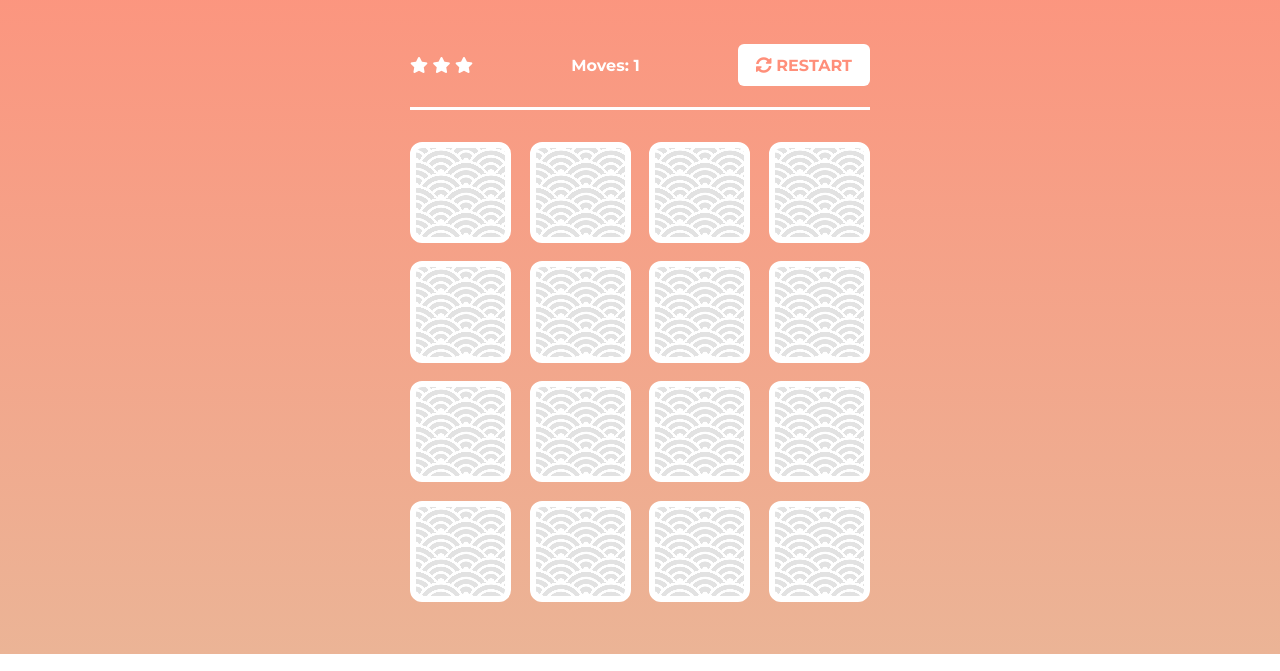
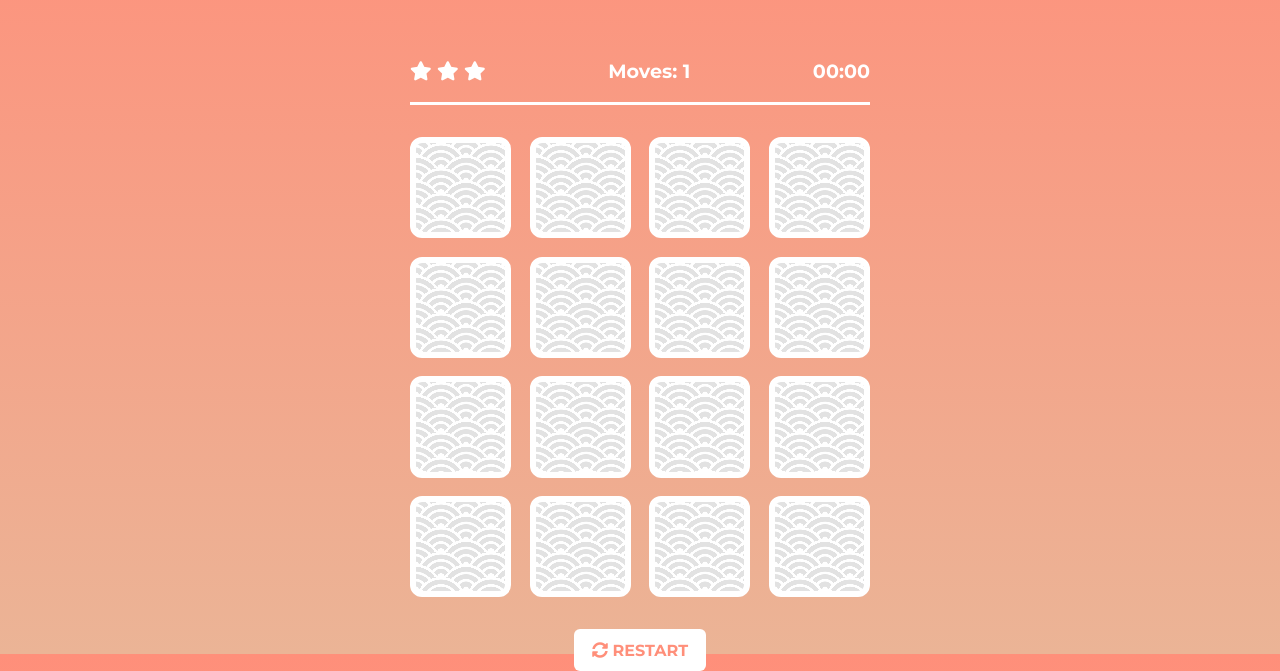
Before and after one commit to partiallymisplaced/memory-game, a plain HTML site: page index.html in a window 1280 px wide. Shown: the part 146-817 px from the top of the page. Drawn offline with Linux system fonts and the light colour scheme.

Commit message:
Adds missing timer

```diff
--- a/css/app.css
+++ b/css/app.css
@@ -44,11 +44,12 @@ h1 {
 .controls {
   width: 560px;
   margin: 0 auto;
-  padding: 0 0 1em 0;
   border-bottom: 3px solid #FFF;
   display: flex;
   align-items: center;
   justify-content: space-between;
+  font-size: 1.2em;
+  color: #FFF;
 }
 
 .stars li {
@@ -61,22 +62,18 @@ h1 {
   padding: 0;
 }
 
-.stars,
 .moves,
-button {
-  font-size: 1.2em;
-  color: #FFF;
-}
-
-.moves {
+.timer {
   cursor: default;
 }
 
 button {
+  display: block;
   background-color: #FFF;
   border: 0;
   border-radius: 6px;
   padding: 9px 18px;
+  margin: 0 auto;
   height: 48px;
   color: #ff8f7a;
   font-weight: 700;
--- a/index.html
+++ b/index.html
@@ -25,7 +25,9 @@
     <div class="moves">
       <p>Moves: <span class="move-count">1</span></p>
     </div>
-    <button name="restart"><i class="fas fa-sync-alt"></i> RESTART</button>
+    <div class="timer">
+      <p>00:00</p>
+    </div>
   </section>
 
   <main class="tableau">
@@ -48,6 +50,7 @@
       <li class="card back"><i class="fas fa-cloud fa-2x"></i></li>
     </ul>
   </main>
+  <button name="restart"><i class="fas fa-sync-alt"></i> RESTART</button>
   <script src="js/app.js"></script>
 </body>
 </html>
```
